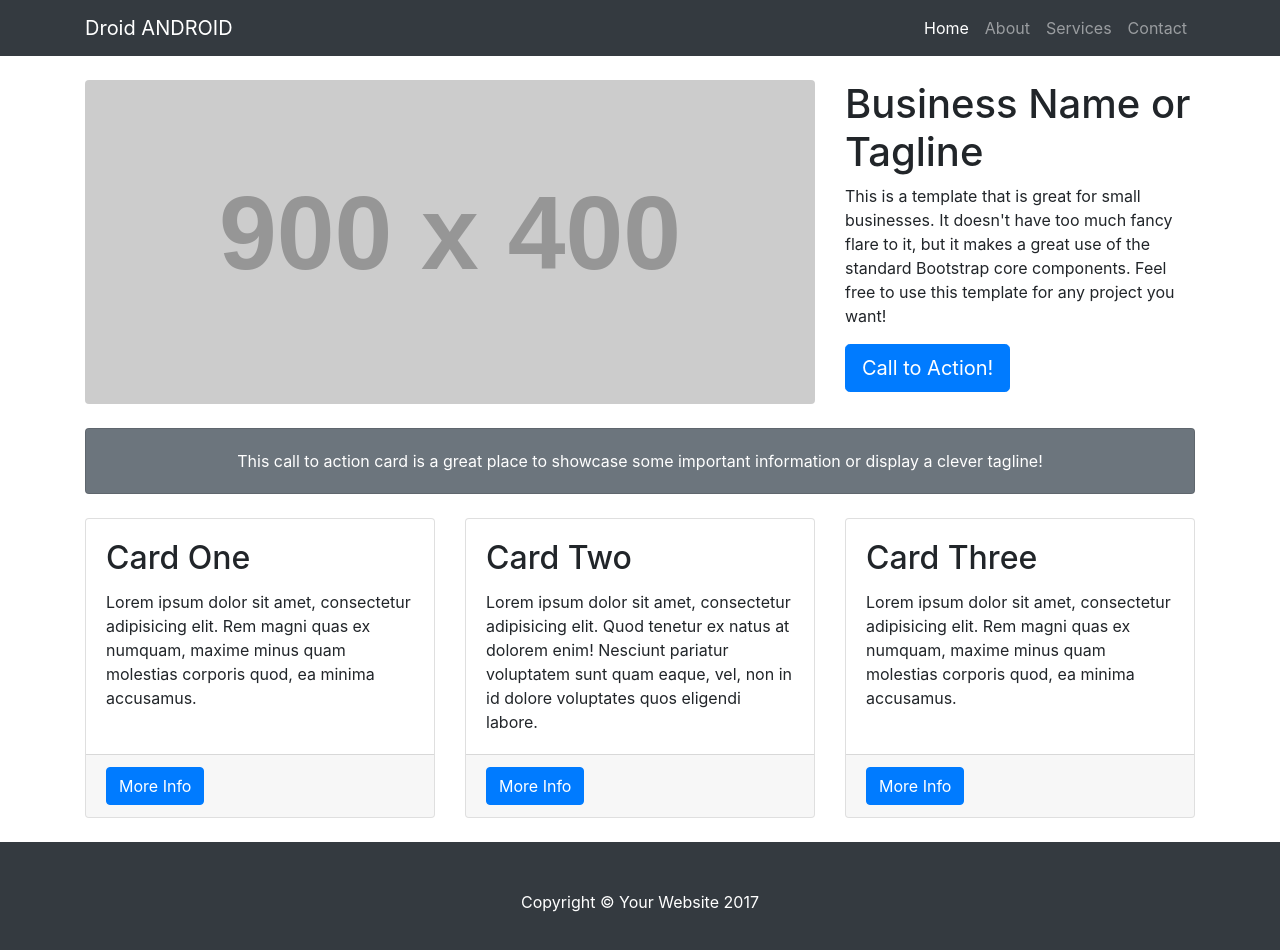
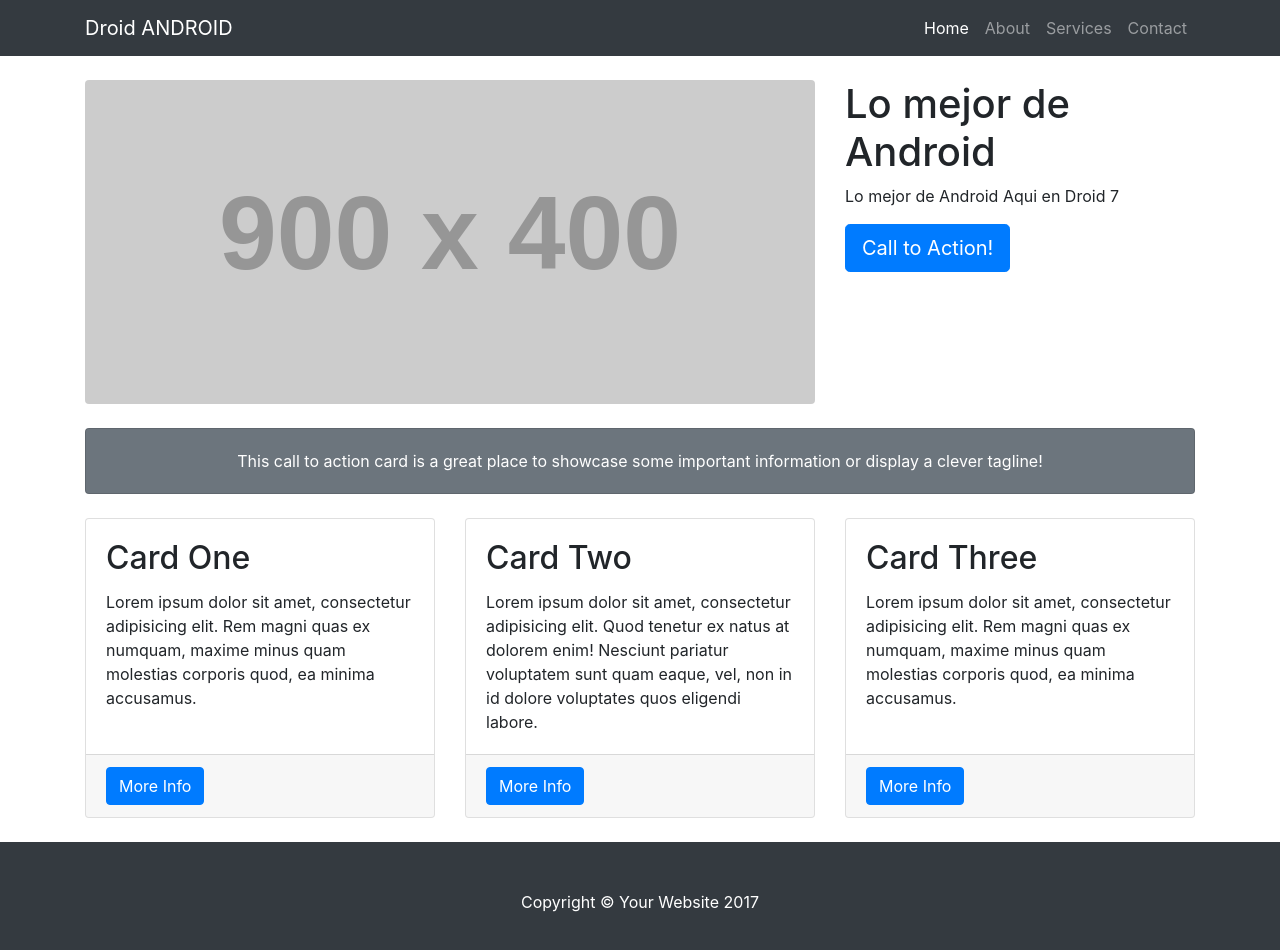
Before and after one commit to cdroid7/cdroid.xyz, a website: page index.html in a window 1280 px wide. Drawn offline with Linux system fonts and the light colour scheme; placeholder pictures from the web are drawn by us.

Commit message:
Update index.html

```diff
--- a/index.html
+++ b/index.html
@@ -58,8 +58,8 @@
         </div>
         <!-- /.col-lg-8 -->
         <div class="col-lg-4">
-          <h1>Business Name or Tagline</h1>
-          <p>This is a template that is great for small businesses. It doesn't have too much fancy flare to it, but it makes a great use of the standard Bootstrap core components. Feel free to use this template for any project you want!</p>
+          <h1>Lo mejor de Android</h1>
+          <p>Lo mejor de Android Aqui en Droid 7</p>
           <a class="btn btn-primary btn-lg" href="#">Call to Action!</a>
         </div>
         <!-- /.col-md-4 -->
```
